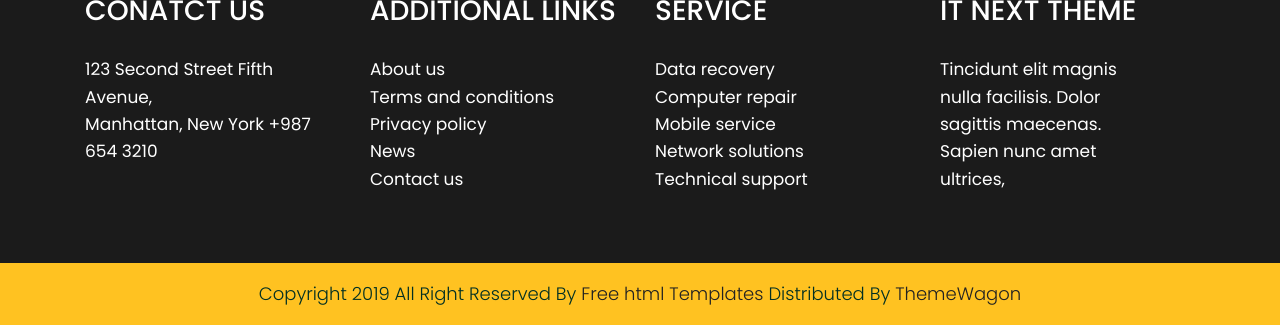
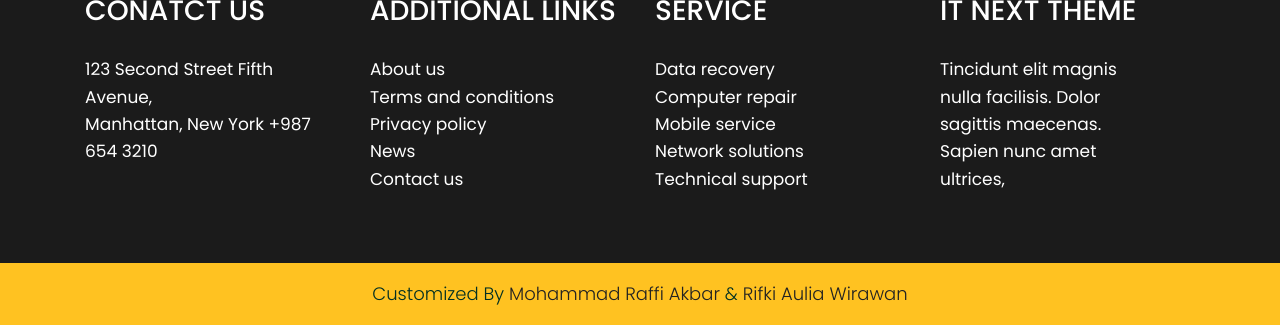
Before and after one commit to mraffia/JavascriptFinalProjectH8, a plain HTML site: page lighten-1.0.0/lighten-1.0.0/about.html in a window 1280 px wide. Shown: the part 2703-3028 px from the top of the page. Drawn offline with nearby package versions, Linux system fonts and the light colour scheme; a script that the page names is missing.

Commit message:
Change footer content

```diff
--- a/lighten-1.0.0/lighten-1.0.0/about.html
+++ b/lighten-1.0.0/lighten-1.0.0/about.html
@@ -292,7 +292,7 @@
             </div>
          </div>
             <div class="copyright">
-               <p>Copyright 2019 All Right Reserved By <a href="https://html.design/">Free html Templates</a> Distributed By <a href="https://themewagon.com">ThemeWagon </a></p>
+               <p>Customized By <a href="https://github.com/mraffia">Mohammad Raffi Akbar</a> & <a href="https://github.com/rifkiirawan">Rifki Aulia Wirawan</a></p>
             </div>
 
       </div>
```
Also changed, not shown: lighten-1.0.0/lighten-1.0.0/blog.html (+1 -1 lines), lighten-1.0.0/lighten-1.0.0/contact.html (+1 -1 lines), lighten-1.0.0/lighten-1.0.0/index.html (+1 -1 lines), lighten-1.0.0/lighten-1.0.0/product.html (+1 -1 lines), lighten-1.0.0/lighten-1.0.0/todo.html (+1 -1 lines).
